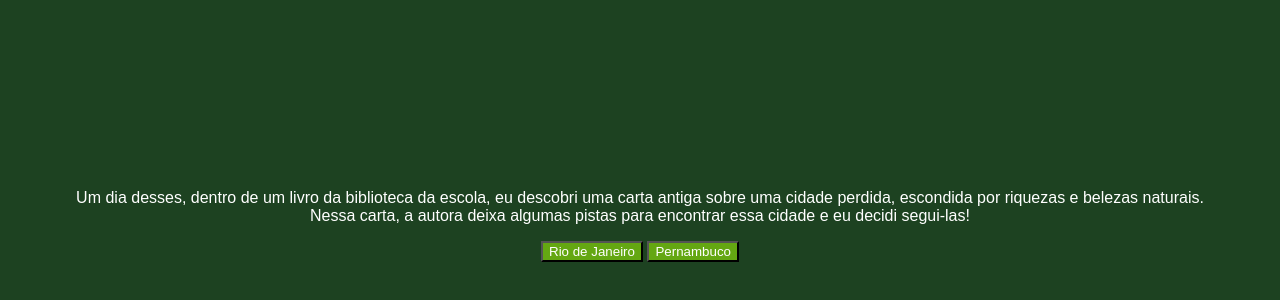
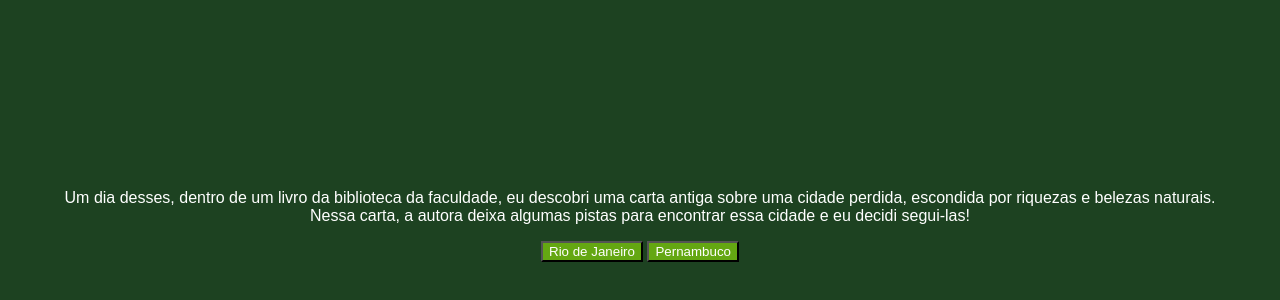
Before and after one commit to GabihLopes/Algoritmos---projeto-final, a plain HTML site: page index.html in a window 1280 px wide. Shown: the part 142-442 px from the top of the page. Drawn offline with Linux system fonts and the light colour scheme; a web font is replaced by a local one.

Commit message:
Update index.html

```diff
--- a/index.html
+++ b/index.html
@@ -7,13 +7,13 @@
     <link rel="preconnect" href="https://fonts.googleapis.com">
     <link rel="preconnect" href="https://fonts.gstatic.com" crossorigin>
     <link href="https://fonts.googleapis.com/css2?family=Bai+Jamjuree:ital,wght@0,200;0,300;0,400;0,500;0,600;0,700;1,200;1,300;1,400;1,500;1,600;1,700&display=swap" rel="stylesheet">
-    <title>Em busca da cidade perdida</title>
+    <title>A viagem ao centro da Terra</title>
 </head>
 <body>
     <main>
         <div class="passo ativo" id="passo-0">
             <img src="img/cenario-passo0.png" alt="">
-            <p>Um dia desses, dentro de um livro da biblioteca da escola, eu descobri uma carta antiga sobre uma cidade perdida, escondida por riquezas e belezas naturais. Nessa carta, a autora deixa algumas pistas para encontrar essa cidade e eu decidi segui-las!</p>
+            <p>Um dia desses, dentro de um livro da biblioteca da faculdade, eu descobri uma carta antiga sobre uma cidade perdida, escondida por riquezas e belezas naturais. Nessa carta, a autora deixa algumas pistas para encontrar essa cidade e eu decidi segui-las!</p>
             <button class="btn-proximo" data-proximo="1">Rio de Janeiro</button>
             <button class="btn-proximo" data-proximo="2">Pernambuco</button>
         </div>
```
